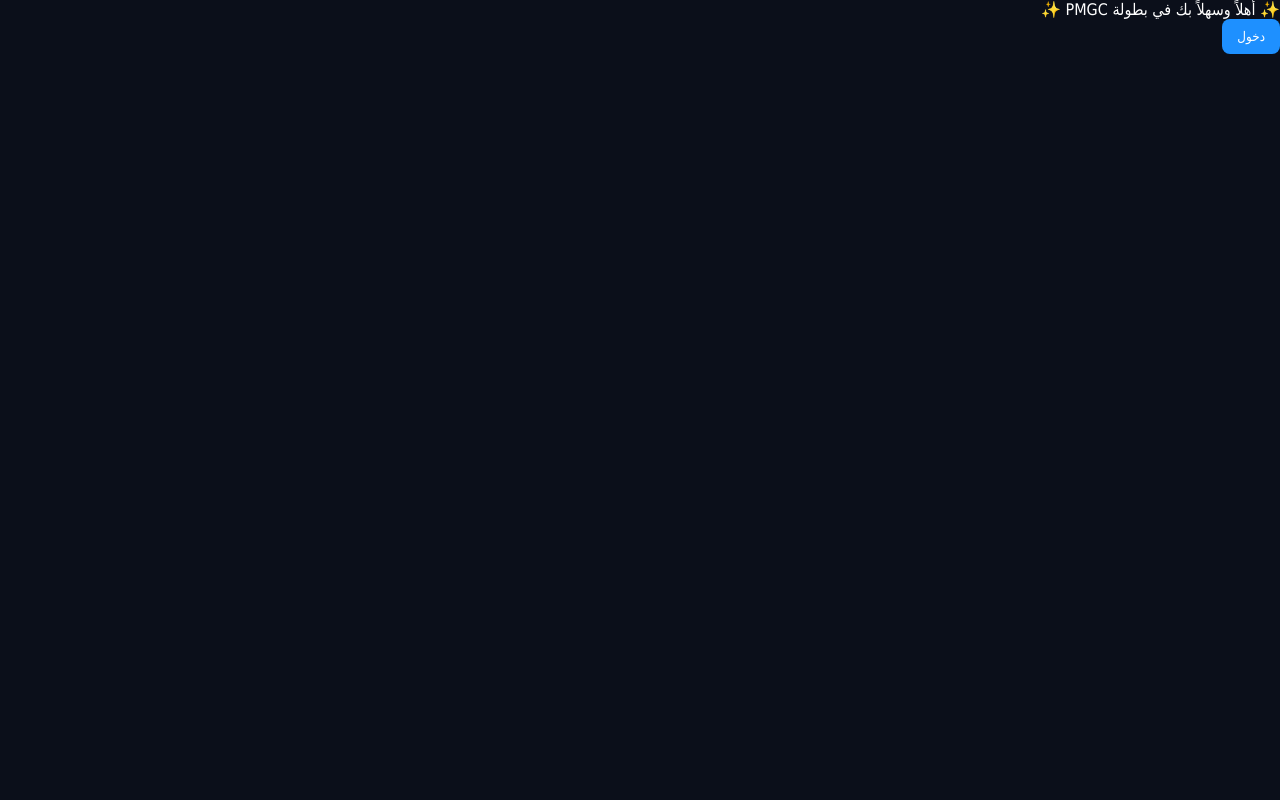
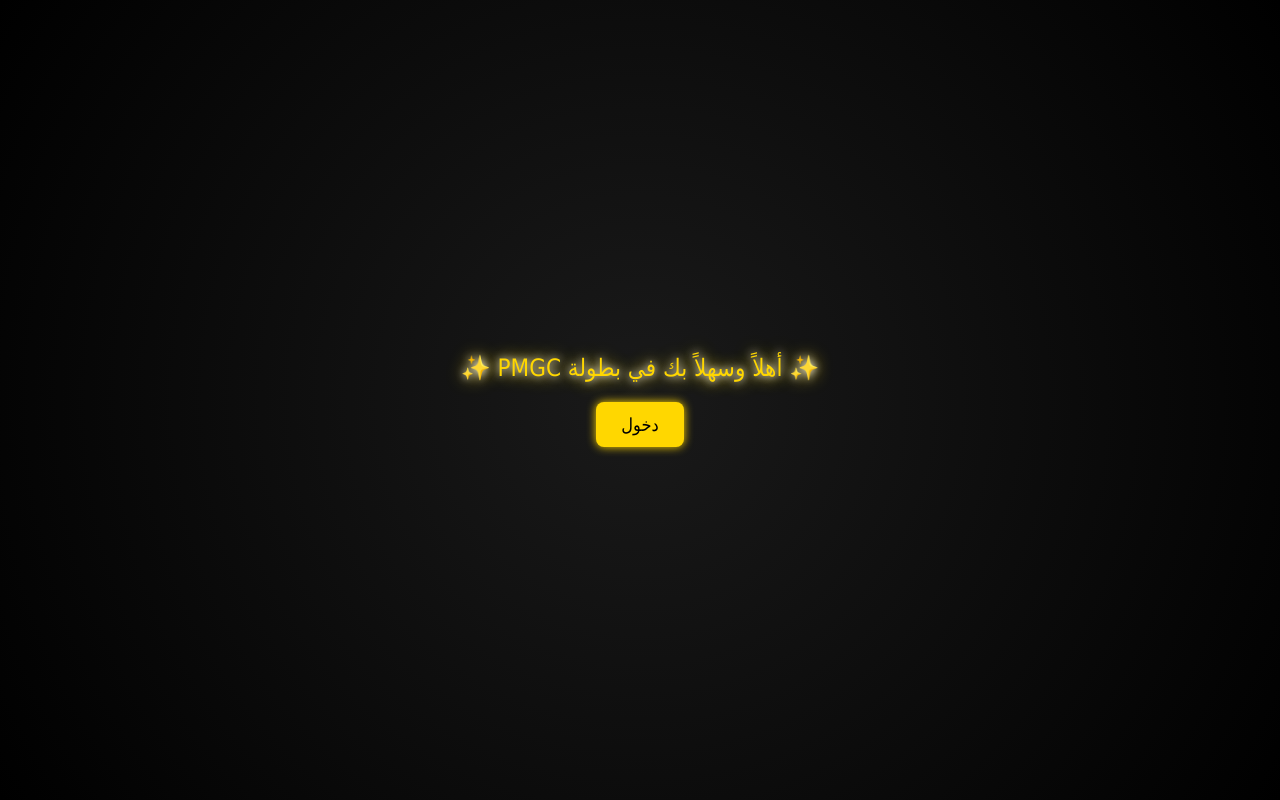
Before and after one commit to njmm9762-arch/PMGC7, a plain HTML site: page index.html in a window 1280 px wide. Drawn offline with Linux system fonts and the light colour scheme.

Commit message:
Update style.css

```diff
--- a/style.css
+++ b/style.css
@@ -1,7 +1,4 @@
-*{
-  box-sizing:border-box;
-  font-family:tahoma;
-}
+*{box-sizing:border-box;font-family:tahoma;}
 
 body{
   margin:0;
@@ -10,12 +7,11 @@
   overflow-x:hidden;
 }
 
+/* خلفية النجوم */
 .background{
   position:fixed;
   inset:0;
-  background:
-    radial-gradient(circle at top,#333,#000),
-    repeating-radial-gradient(circle,#fff 0 1px,transparent 1px 45px);
+  background:radial-gradient(circle,#333,#000),repeating-radial-gradient(circle,#fff 0 1px,transparent 1px 45px);
   animation:stars 90s linear infinite;
   z-index:-1;
 }
@@ -25,25 +21,54 @@
   to{background-position:3000px 3000px}
 }
 
-header{
-  text-align:center;
-  padding:25px;
+/* شاشة الترحيب */
+.welcome-screen{
+  position:fixed;
+  inset:0;
+  background:radial-gradient(circle,#1a1a1a,#000);
+  display:flex;
+  flex-direction:column;
+  justify-content:center;
+  align-items:center;
+  z-index:1000;
 }
 
-button{
-  padding:10px 15px;
+.welcome-text{
+  font-size:24px;
+  color:gold;
+  text-align:center;
+  text-shadow: 0 0 8px #fff, 0 0 12px gold;
+  margin-bottom:20px;
+  animation:glow 1.5s ease-in-out infinite alternate;
+}
+
+@keyframes glow{
+  0%{text-shadow:0 0 4px #fff,0 0 8px gold;}
+  50%{text-shadow:0 0 10px #fff,0 0 20px gold;}
+  100%{text-shadow:0 0 4px #fff,0 0 8px gold;}
+}
+
+.welcome-screen button{
+  padding:12px 25px;
+  font-size:18px;
   border:none;
   border-radius:8px;
-  background:#1e90ff;
-  color:#fff;
+  background:gold;
+  color:#000;
   cursor:pointer;
+  box-shadow:0 0 10px gold;
+  transition:0.3s;
+}
+.welcome-screen button:hover{
+  box-shadow:0 0 20px gold;
+  transform:scale(1.05);
 }
 
-.players, .comments-section{
-  max-width:900px;
-  margin:20px auto;
-  padding:15px;
-}
+/* المحتوى الرئيسي */
+header{text-align:center;padding:25px}
+button{padding:10px 15px;border:none;border-radius:8px;background:#1e90ff;color:#fff;cursor:pointer}
+
+.players, .comments-section{max-width:900px;margin:20px auto;padding:15px}
 
 .player-card{
   background:#141c33;
@@ -58,20 +83,9 @@
   background:linear-gradient(135deg,#3a2f00,#1a1300);
 }
 
-.admin-panel{
-  background:#121a30;
-  padding:15px;
-  border-radius:10px;
-  margin-bottom:15px;
-}
+.admin-panel{background:#121a30;padding:15px;border-radius:10px;margin-bottom:15px}
 
-input, textarea{
-  width:100%;
-  margin-bottom:10px;
-  padding:10px;
-  border-radius:6px;
-  border:none;
-}
+input,textarea{width:100%;margin-bottom:10px;padding:10px;border-radius:6px;border:none}
 
 .comment{
   background:#141c33;
@@ -87,21 +101,10 @@
   50%{transform:translateX(2px)}
 }
 
-.comment.gold{
-  border:2px solid gold;
-}
+.comment.gold{border:2px solid gold}
 
-.actions{
-  display:flex;
-  justify-content:space-between;
-  margin-top:8px;
-}
-
+.actions{display:flex;justify-content:space-between;margin-top:8px}
 .like{cursor:pointer;color:#1e90ff}
 .delete{cursor:pointer;color:red}
 
-.footer-messages{
-  margin-top:25px;
-  text-align:center;
-  color:#ccc;
-}
+.footer-messages{margin-top:25px;text-align:center;color:#ccc}
```
